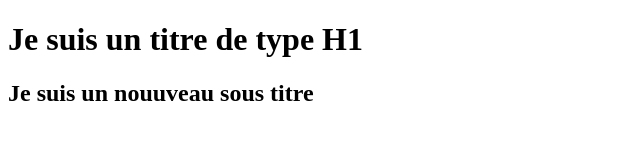
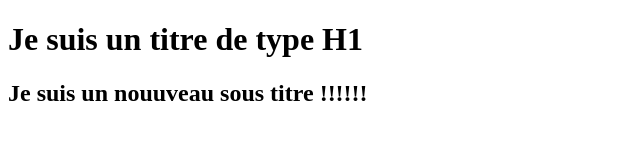
Before and after one commit to rabia0000/theWebsite, a plain HTML site: page index.html in a window 1280 px wide. Shown: the full height of the page, 0-640 px from the left. Drawn offline with Linux system fonts and the light colour scheme.

Commit message:
modif html master

```diff
--- a/index.html
+++ b/index.html
@@ -7,6 +7,6 @@
 </head>
 <body>
     <h1>Je suis un titre de type H1</h1>
-    <h2>Je suis un nouuveau sous titre</h2>
+    <h2>Je suis un nouuveau sous titre !!!!!!</h2>
 </body>
 </html>
```
